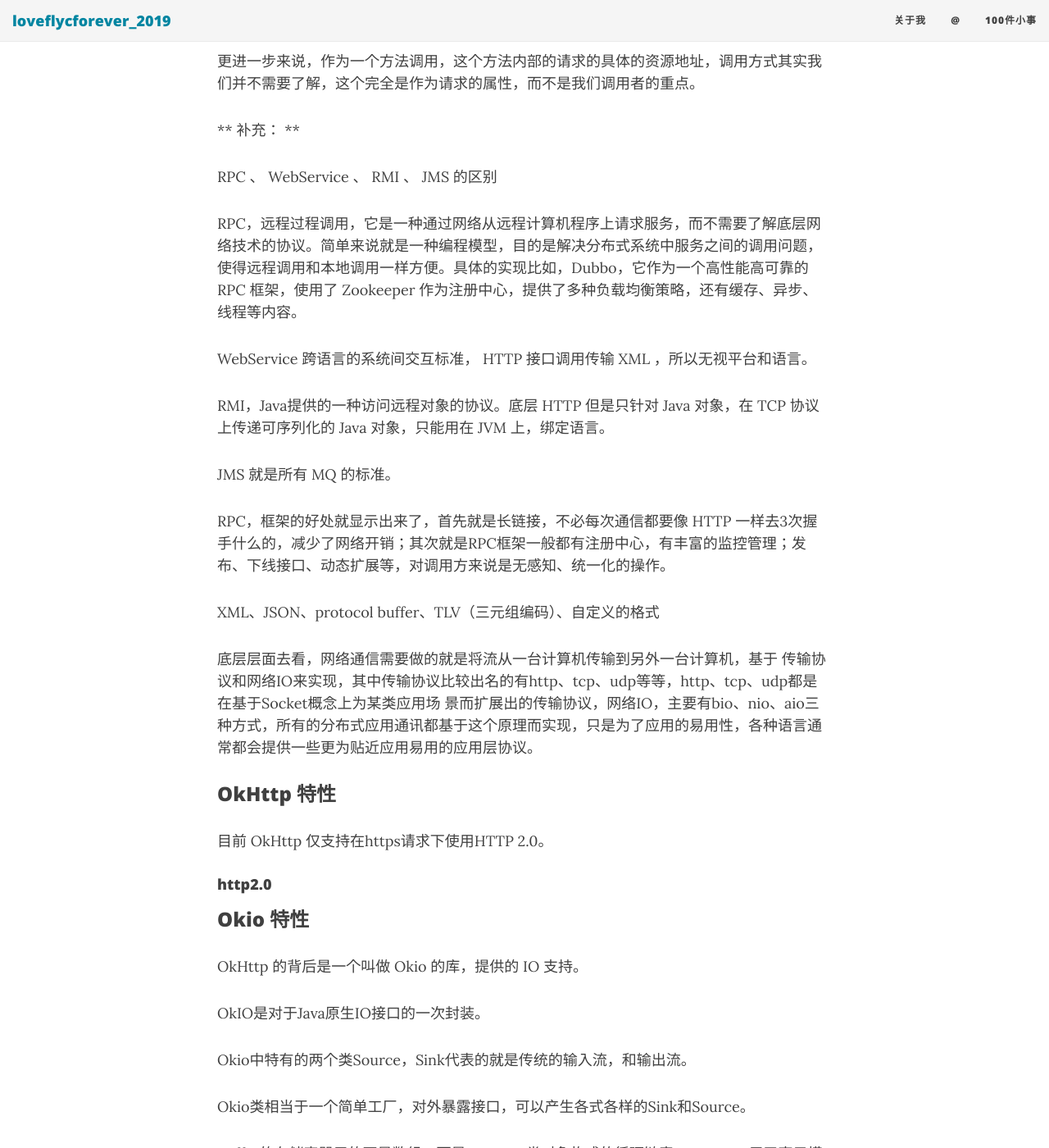
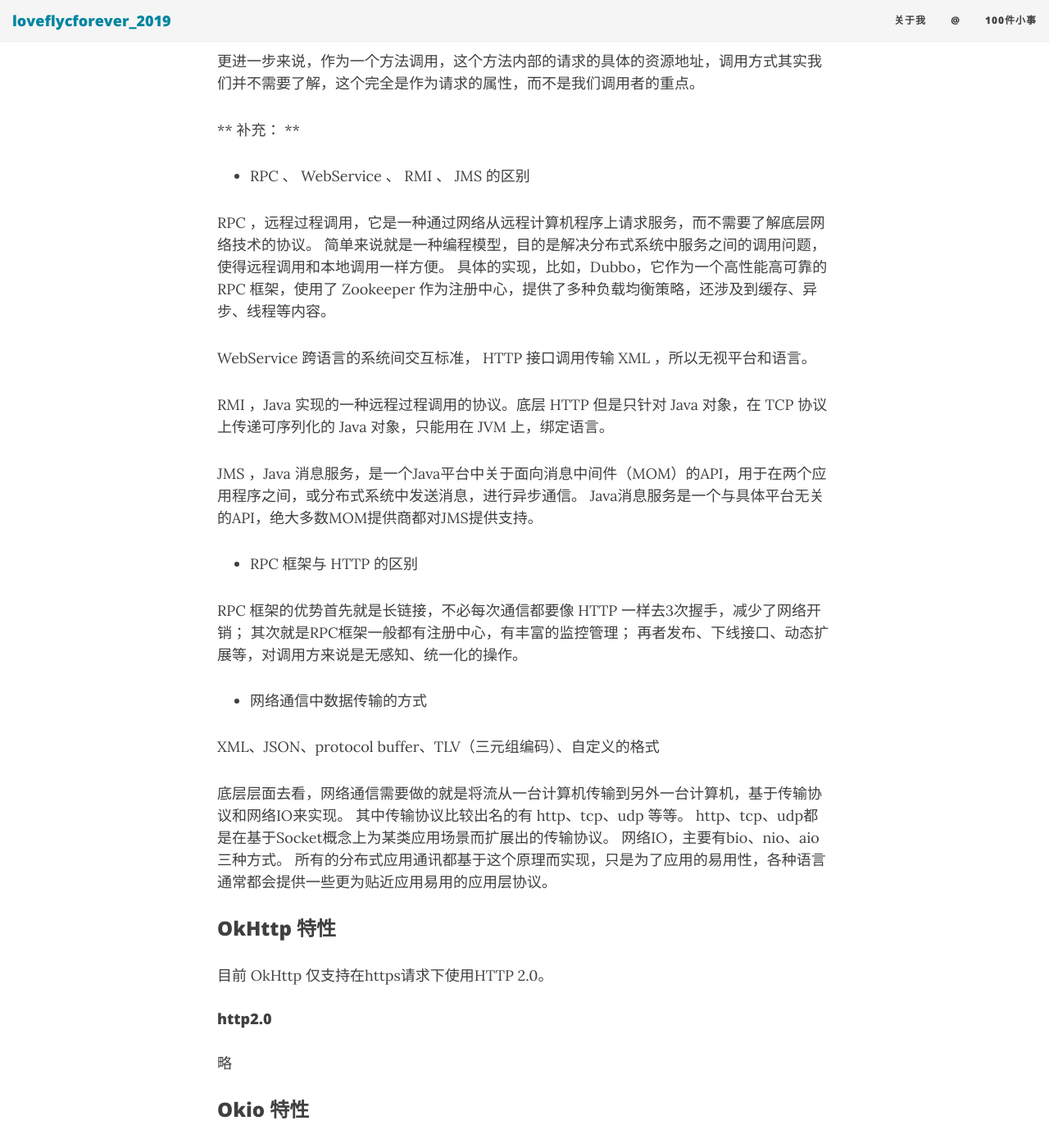
Before and after one commit to loveflycforever/loveflycforever.github.io, a Jekyll site: the page built from _posts/2019-06-22-retrofit.md, in a window 1280 px wide and 1400 px high, scrolled down 5087 px. Shown: the whole window at 82% size. Built offline with Jekyll 4.4.1, drawn with Linux system fonts in a browser that asks for light colours; nearby versions of some CDN libraries; some of the changed text lies outside the part shown.

Commit message:
update: retrofit

```diff
--- a/_posts/2019-06-22-retrofit.md
+++ b/_posts/2019-06-22-retrofit.md
@@ -152,7 +152,9 @@ OkHttp 的背后是一个叫做 Okio 的库提供的 IO 支持，Okio是对于Ja
 
 ### Retrofit 的应用概览
 
-系统间的通讯方式多种多样，例如RPC、WebService、RMI、JMS，作为跨编程语言和跨操作系统平台的远程调用技术，HTTP 请求是最容易想到和实现的方式，简单，通用性高. 不管需要交互的系统具体环境, 只要暴露了 API 接口的系统之间都可以进行交互. 在我们的各个系统间 HTTP 请求也普遍适用。当然它的缺点也很明显，在处理体量巨大的数据时，传输数据会占用超长的连接时间，不仅速度会很慢，而且由于超时或者服务不稳定，以至于断开连接导致调用失败的情况也屡见不鲜。 但是，万幸我们的系统请求的数据一般足够简洁短小，而且网络服务稳定，这个问题忽略。
+系统间的通讯方式多种多样，例如RPC、WebService、RMI、JMS，作为跨编程语言和跨操作系统平台的远程调用技术，HTTP 请求是最容易想到和实现的方式，简单，通用性高. 不管需要交互的系统具体环境, 只要暴露了 API 接口的系统之间都可以进行交互。
+在我们的各个系统间 HTTP 请求也普遍适用。
+当然它的缺点也很明显，在处理体量巨大的数据时，传输数据会占用超长的连接时间，不仅速度会很慢，而且由于超时或者服务不稳定，以至于断开连接导致调用失败的情况也屡见不鲜。 但是，万幸我们的系统请求的数据一般足够简洁短小，而且网络服务稳定，这个问题忽略。
 
 目前系统使用 HTTP 请求方式为使用 Apache HttpClient 这个类库，并简单包装的工具类方法。
 
@@ -175,29 +177,42 @@ HttpUtils.getRequest(url, requestHeaders, requestParameters)
 
 ** 补充： **
 
-RPC 、 WebService 、 RMI 、 JMS 的区别
+- RPC 、 WebService 、 RMI 、 JMS 的区别
 
-RPC，远程过程调用，它是一种通过网络从远程计算机程序上请求服务，而不需要了解底层网络技术的协议。简单来说就是一种编程模型，目的是解决分布式系统中服务之间的调用问题，使得远程调用和本地调用一样方便。具体的实现比如，Dubbo，它作为一个高性能高可靠的 RPC 框架，使用了 Zookeeper 作为注册中心，提供了多种负载均衡策略，还有缓存、异步、线程等内容。
+RPC ，远程过程调用，它是一种通过网络从远程计算机程序上请求服务，而不需要了解底层网络技术的协议。
+简单来说就是一种编程模型，目的是解决分布式系统中服务之间的调用问题，使得远程调用和本地调用一样方便。
+具体的实现，比如，Dubbo，它作为一个高性能高可靠的 RPC 框架，使用了 Zookeeper 作为注册中心，提供了多种负载均衡策略，还涉及到缓存、异步、线程等内容。
 
 WebService 跨语言的系统间交互标准， HTTP 接口调用传输 XML ，所以无视平台和语言。
 
-RMI，Java提供的一种访问远程对象的协议。底层 HTTP 但是只针对 Java 对象，在 TCP 协议上传递可序列化的 Java 对象，只能用在 JVM 上，绑定语言。
+RMI ，Java 实现的一种远程过程调用的协议。底层 HTTP 但是只针对 Java 对象，在 TCP 协议上传递可序列化的 Java 对象，只能用在 JVM 上，绑定语言。
 
-JMS 就是所有 MQ 的标准。
+JMS ，Java 消息服务，是一个Java平台中关于面向消息中间件（MOM）的API，用于在两个应用程序之间，或分布式系统中发送消息，进行异步通信。
+Java消息服务是一个与具体平台无关的API，绝大多数MOM提供商都对JMS提供支持。
 
-RPC，框架的好处就显示出来了，首先就是长链接，不必每次通信都要像 HTTP 一样去3次握手什么的，减少了网络开销；其次就是RPC框架一般都有注册中心，有丰富的监控管理；发布、下线接口、动态扩展等，对调用方来说是无感知、统一化的操作。
+- RPC 框架与 HTTP 的区别
 
+RPC 框架的优势首先就是长链接，不必每次通信都要像 HTTP 一样去3次握手，减少了网络开销；
+其次就是RPC框架一般都有注册中心，有丰富的监控管理；
+再者发布、下线接口、动态扩展等，对调用方来说是无感知、统一化的操作。
+
+- 网络通信中数据传输的方式
 
 XML、JSON、protocol buffer、TLV（三元组编码）、自定义的格式
 
-
-底层层面去看，网络通信需要做的就是将流从一台计算机传输到另外一台计算机，基于 传输协议和网络IO来实现，其中传输协议比较出名的有http、tcp、udp等等，http、tcp、udp都是在基于Socket概念上为某类应用场 景而扩展出的传输协议，网络IO，主要有bio、nio、aio三种方式，所有的分布式应用通讯都基于这个原理而实现，只是为了应用的易用性，各种语言通 常都会提供一些更为贴近应用易用的应用层协议。
+底层层面去看，网络通信需要做的就是将流从一台计算机传输到另外一台计算机，基于传输协议和网络IO来实现。
+其中传输协议比较出名的有 http、tcp、udp 等等。
+http、tcp、udp都是在基于Socket概念上为某类应用场景而扩展出的传输协议。
+网络IO，主要有bio、nio、aio三种方式。
+所有的分布式应用通讯都基于这个原理而实现，只是为了应用的易用性，各种语言通常都会提供一些更为贴近应用易用的应用层协议。
 
 ### OkHttp 特性
 
 目前 OkHttp 仅支持在https请求下使用HTTP 2.0。
 
 #### http2.0
+
+略
 
 ### Okio 特性
 
@@ -251,14 +244,15 @@ Okio围绕两种类型构建，它们将大量功能集成到一个简单的API
 
 ByteString 和 Buffer做了一些事情来节省CPU和内存。
 
-
-
-
 如果将UTF-8字符串编码为一个ByteString，它会缓存对该字符串的引用，这样如果以后对其进行解码，则无需执行任何操作。
 
 Buffer实现为分段的链表。将数据从一个缓冲区移动到另一个缓冲区时，它会重新分配段的所有权，而不是复制数据。这种方法对多线程程序特别有用：与网络通信的线程可以与工作线程交换数据而无需任何复制或仪式。
 
 BufferSource分段读取socket的内容
+
+
+
+
 
 
 - Base URL: 总是以 /结尾
```
Also changed, not shown: other parts of _posts/2019-06-22-retrofit.md (+0 -22 lines).
